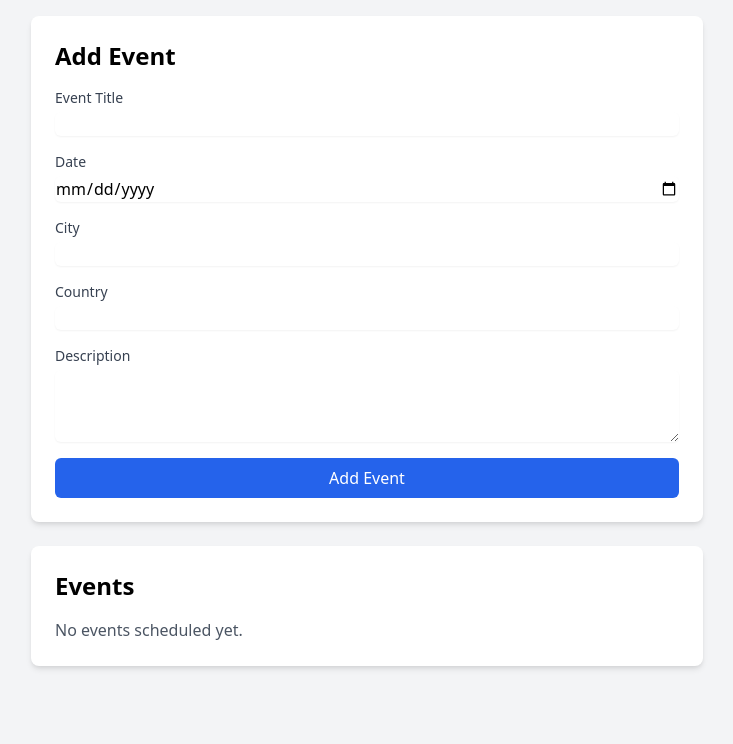
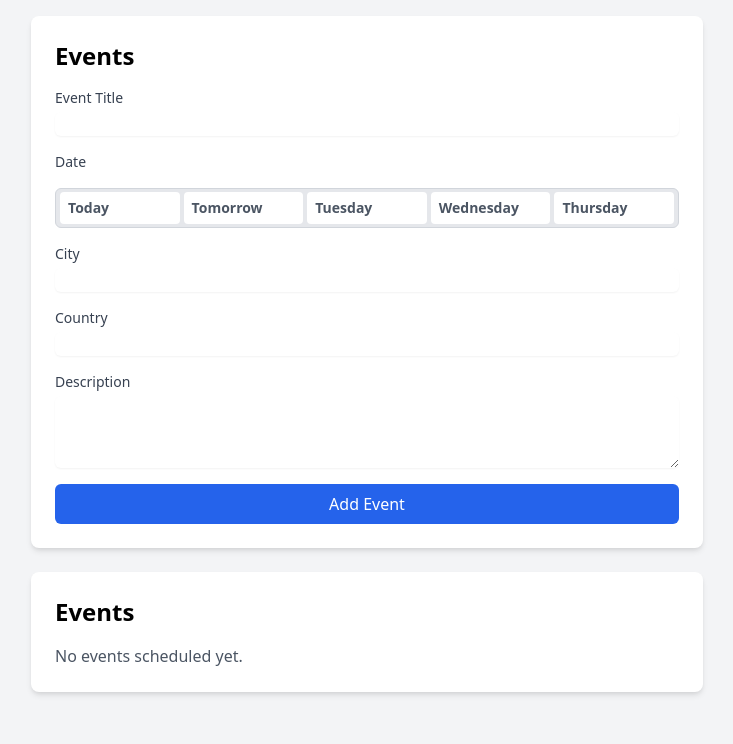
Before and after one commit to joshua2705/Flask-webapp, a Flask app: page /calendar in a window 1280 px wide. Shown: the part 56-800 px from the top of the page, without its empty margins (273-1006 px from the left). Run offline with Flask 3, Linux system fonts and the light colour scheme.

Commit message:
Changed date selection events

```diff
--- a/routes/calendar.py
+++ b/routes/calendar.py
@@ -1,7 +1,8 @@
 from flask import Blueprint, render_template, request, redirect, url_for
 from services.calendar_service import save_events, get_events
-from datetime import datetime
+from datetime import datetime, timedelta
 from models.event import Event
+import pytz
 
 calendar_bp = Blueprint('calendar', __name__)
 
@@ -9,8 +10,12 @@ calendar_bp = Blueprint('calendar', __name__)
 def calendar_page():
     events = get_events()
     events = list(filter(past_events, events))
-    print(events)
-    return render_template('calendar.html', events=events)
+    today = datetime.now(pytz.timezone('Europe/Paris')).date()
+    date_range = [(today + timedelta(days=x)).strftime('%d-%m-%Y')
+                 for x in range(5)]
+    day_range = [(today + timedelta(days=x)).strftime('%A')
+                 for x in range(5)]
+    return render_template('calendar.html', events=events, date_range=date_range, day_range=day_range)
 
 @calendar_bp.route('/calendar/add', methods=['POST'])
 def add_calendar_event():
@@ -30,5 +35,5 @@ def add_calendar_event():
     return redirect(url_for('calendar.calendar_page'))
 
 def past_events(event):
-    today = datetime.strptime(event.date, "%Y-%m-%d").date()
+    today = datetime.strptime(event.date, "%d-%m-%Y").date()
     return today >= datetime.now().date()
--- /dev/null
+++ b/static/stylesheets/styles.css
@@ -0,0 +1,10 @@
+.filter-switch label {
+    cursor: pointer;
+  }
+  .filter-switch-item input:checked + label {
+    color: inherit;
+  }
+  .filter-switch-item input:not(:checked) + label {
+    --bg-opacity: 0;
+    box-shadow: none;
+  }
--- a/templates/base.html
+++ b/templates/base.html
@@ -4,7 +4,8 @@
     <meta charset="UTF-8">
     <meta name="viewport" content="width=device-width, initial-scale=1.0">
     <title>{% block title %}Weather & Calendar App{% endblock %}</title>
-    <link href="https://cdn.jsdelivr.net/npm/tailwindcss@2.2.19/dist/tailwind.min.css" rel="stylesheet">
+    <link rel="stylesheet" type="text/css" href="https://cdn.jsdelivr.net/npm/tailwindcss@2.2.19/dist/tailwind.min.css">
+    <link rel="stylesheet" type="text/css" href="{{ url_for('static', filename='stylesheets/styles.css') }}"/>
 </head>
 <body class="bg-gray-100">
     <nav class="bg-blue-600 text-white p-4">
--- a/templates/calendar.html
+++ b/templates/calendar.html
@@ -5,7 +5,7 @@
 {% block content %}
 <div class="max-w-2xl mx-auto">
     <div class="bg-white rounded-lg shadow-md p-6 mb-6">
-        <h2 class="text-2xl font-bold mb-4">Add Event</h2>
+        <h2 class="text-2xl font-bold mb-4">Events</h2>
         <form action="{{ url_for('calendar.add_calendar_event') }}" method="POST">
             <div class="space-y-4">
                 <div>
@@ -15,8 +15,50 @@
                 </div>
                 <div>
                     <label class="block text-sm font-medium text-gray-700">Date</label>
-                    <input type="date" name="date" required
-                        class="mt-1 block w-full rounded-md border-gray-300 shadow-sm focus:border-blue-500 focus:ring-blue-500">
+                    <ul id="date"
+                        class="filter-switch flex items-center relative h-10 p-1 space-x-1 bg-gray-200 rounded-md font-semibold text-blue-600 my-4 border border-gray-300">
+                        <li class="filter-switch-item flex flex-1 relative h-8 bg-gray-300x">
+                            <input type="radio" name="date" id="filter-0" class="sr-only"
+                                value="{{date_range[0]}}" required>
+                            <label for="filter-0"
+                                class="h-8 py-1 px-2 flex-1 text-sm leading-6 text-gray-600 hover:text-gray-800 bg-white rounded shadow-md">
+                                Today
+                            </label>
+                            <div aria-hidden="true" class="filter-active"></div>
+                        </li>
+                        <li class="filter-switch-item flex flex-1 relative h-8 bg-gray-300x">
+                            <input type="radio" name="date" id="filter-1" class="sr-only"
+                                value="{{date_range[1]}}">
+                            <label for="filter-1"
+                                class="h-8 py-1 px-2 flex-1 text-sm leading-6 text-gray-600 hover:text-gray-800 bg-white rounded shadow-md">
+                                Tomorrow
+                            </label>
+                        </li>
+                        <li class="filter-switch-item flex flex-1 relative h-8 bg-gray-300x">
+                            <input type="radio" name="date" id="filter-2" class="sr-only"
+                                value="{{date_range[2]}}">
+                            <label for="filter-2"
+                                class="h-8 py-1 px-2 flex-1 text-sm leading-6 text-gray-600 hover:text-gray-800 bg-white rounded shadow-md">
+                                {{day_range[2]}}
+                            </label>
+                        </li>
+                        <li class="filter-switch-item flex flex-1 relative h-8 bg-gray-300x">
+                            <input type="radio" name="date" id="filter-3" class="sr-only"
+                                value="{{date_range[3]}}">
+                            <label for="filter-3"
+                                class="h-8 py-1 px-2 flex-1 text-sm leading-6 text-gray-600 hover:text-gray-800 bg-white rounded shadow-md">
+                                {{day_range[3]}}
+                            </label>
+                        </li>
+                        <li class="filter-switch-item flex flex-1 relative h-8 bg-gray-300x">
+                            <input type="radio" name="date" id="filter-4" class="sr-only"
+                                value="{{date_range[4]}}">
+                            <label for="filter-4"
+                                class="h-8 py-1 px-2 flex-1 text-sm leading-6 text-gray-600 hover:text-gray-800 bg-white rounded shadow-md">
+                                {{day_range[4]}}
+                            </label>
+                        </li>
+                    </ul>
                 </div>
                 <div>
                     <label class="block text-sm font-medium text-gray-700">City</label>
```
Also changed, not shown: 1 other file.
